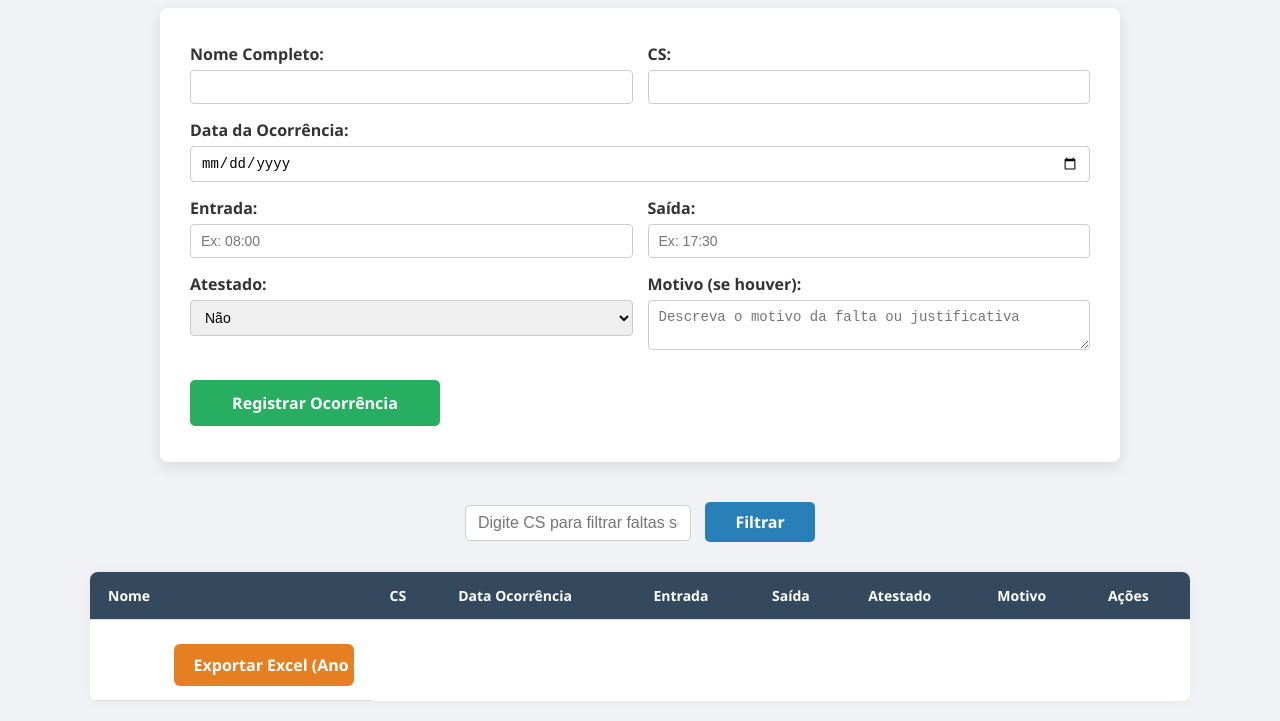
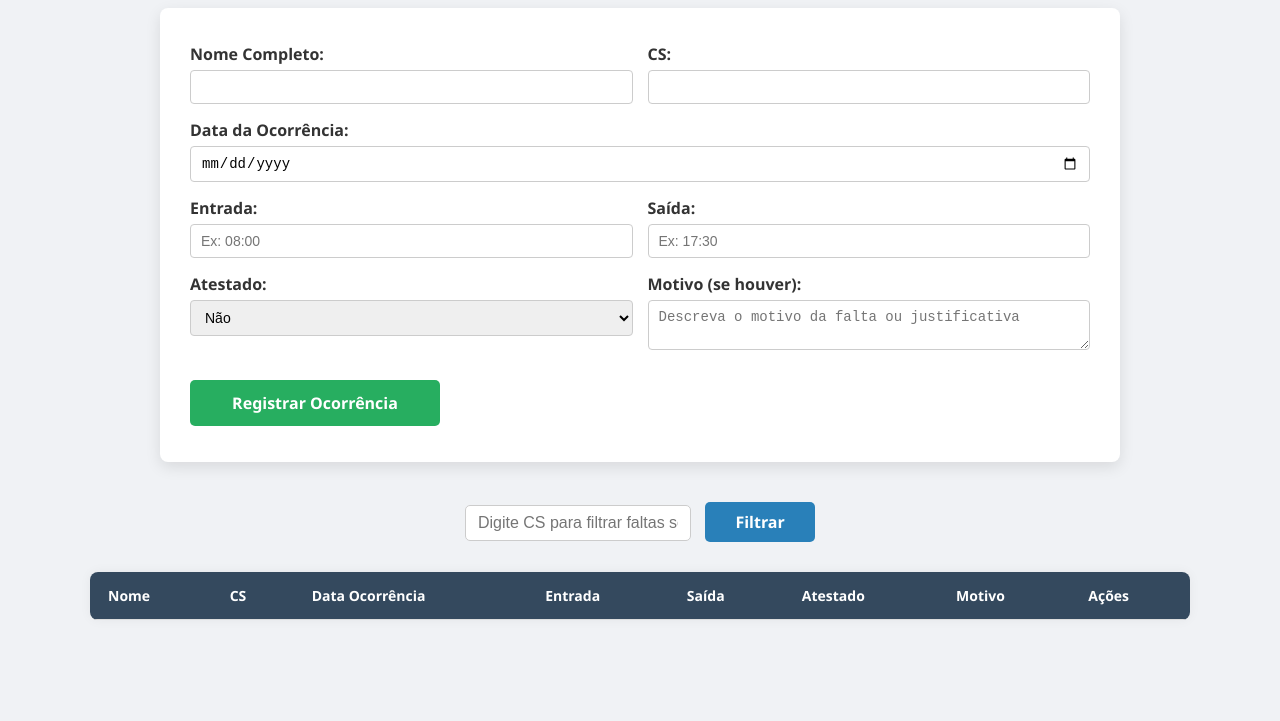
Before and after one commit to fiordelice/controleFalta, a plain HTML site: page index.html in a window 1280 px wide. Shown: the part 106-827 px from the top of the page. After the commit the page ends 800 px from the top, so only its background shows below. Drawn offline with Linux system fonts and the light colour scheme; no server answers; a script that the page names is missing.

Commit message:
Update index.html

```diff
--- a/index.html
+++ b/index.html
@@ -413,9 +413,7 @@ td:last-child {
       <tbody></tbody>
       <tfoot>
         <tr>
-          <td colspan="8" style="text-align:right;">
-            <button class="btn-export-all" id="exportAllBtn">Exportar Excel (Ano Completo)</button>
-          </td>
+
         </tr>
       </tfoot>
     </table>
```
